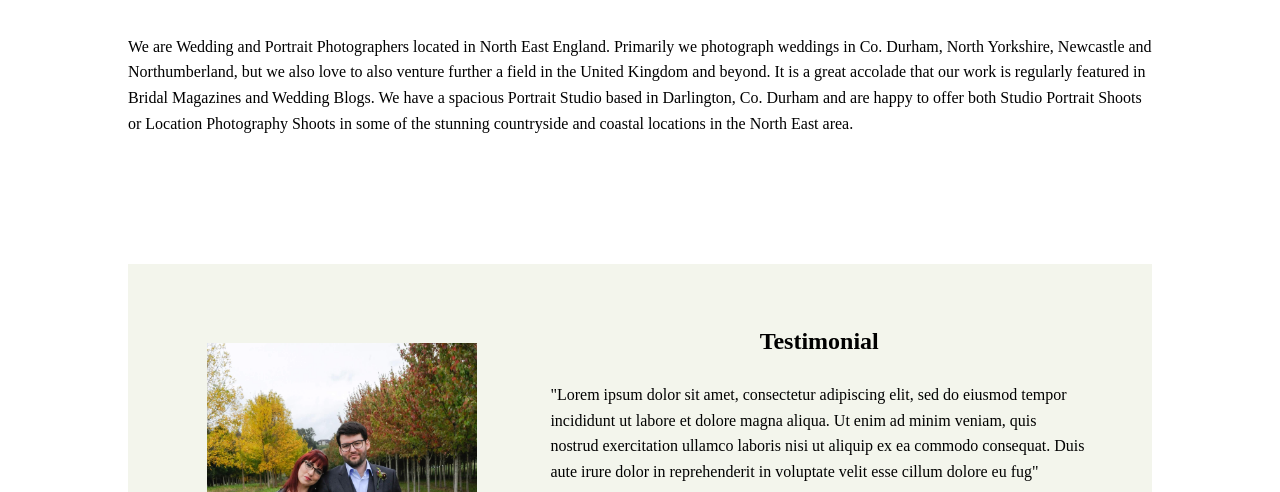
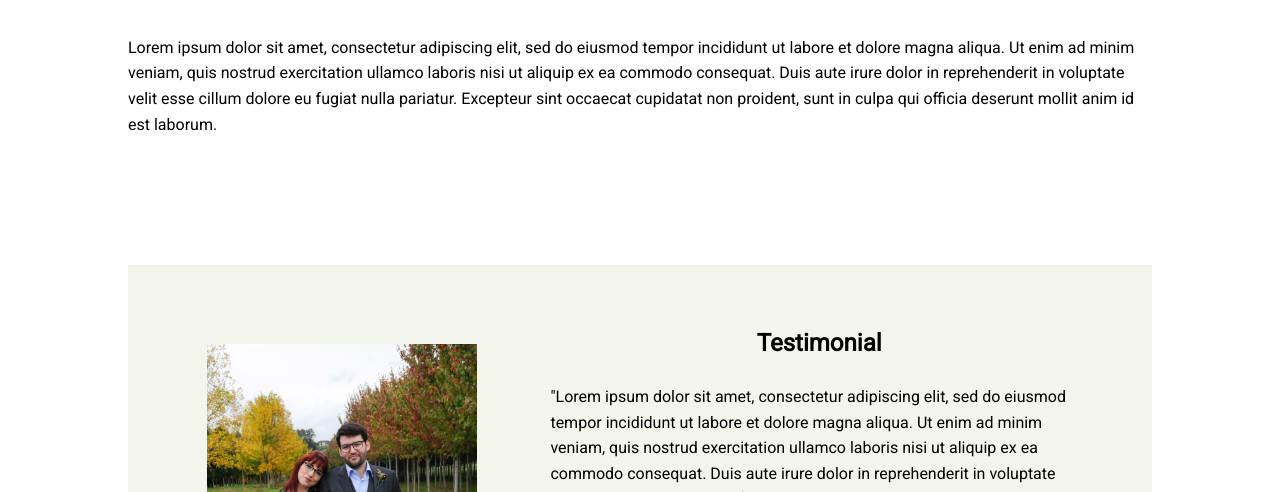
Before and after one commit to jbcastro/photography, a website: page index.html in a window 1280 px wide. Shown: the part 608-1100 px from the top of the page. Drawn offline with nearby package versions, Linux system fonts and the light colour scheme.

Commit message:
first commit

```diff
--- a/css/style.css
+++ b/css/style.css
@@ -2,6 +2,8 @@
     padding: 0;
     margin: 0;
     box-sizing: border-box;
+    font-family: 'Roboto', sans-serif;
+
 
 }
 
--- a/index.html
+++ b/index.html
@@ -21,6 +21,8 @@
     <link rel="stylesheet" type="text/css" href="slick/slick.css"/>
   <link rel="stylesheet" type="text/css" href="slick/slick-theme.css"/>
     	<script src="https://unpkg.com/scrollreveal@4"></script>
+    <link href="https://fonts.googleapis.com/css?family=Roboto" rel="stylesheet">
+
     <script>
 		ScrollReveal({ duration: 1000 })
 	</script>
@@ -80,9 +82,7 @@
         <main class="headline">
         <h1 class="tagline">Erika Shasky Photography</h1>
 
-        <p class="punchline">We are Wedding and Portrait Photographers located in North East England. Primarily we photograph weddings in Co. Durham, North Yorkshire, Newcastle and Northumberland, but we also love to also venture further a field in the United Kingdom and beyond. It is a great accolade that our work is regularly featured in Bridal Magazines and Wedding Blogs.
-
-We have a spacious Portrait Studio based in Darlington, Co. Durham and are happy to offer both Studio Portrait Shoots or Location Photography Shoots in some of the stunning countryside and coastal locations in the North East area.</p>
+        <p class="punchline">Lorem ipsum dolor sit amet, consectetur adipiscing elit, sed do eiusmod tempor incididunt ut labore et dolore magna aliqua. Ut enim ad minim veniam, quis nostrud exercitation ullamco laboris nisi ut aliquip ex ea commodo consequat. Duis aute irure dolor in reprehenderit in voluptate velit esse cillum dolore eu fugiat nulla pariatur. Excepteur sint occaecat cupidatat non proident, sunt in culpa qui officia deserunt mollit anim id est laborum.</p>
 
     </main>
 
```
